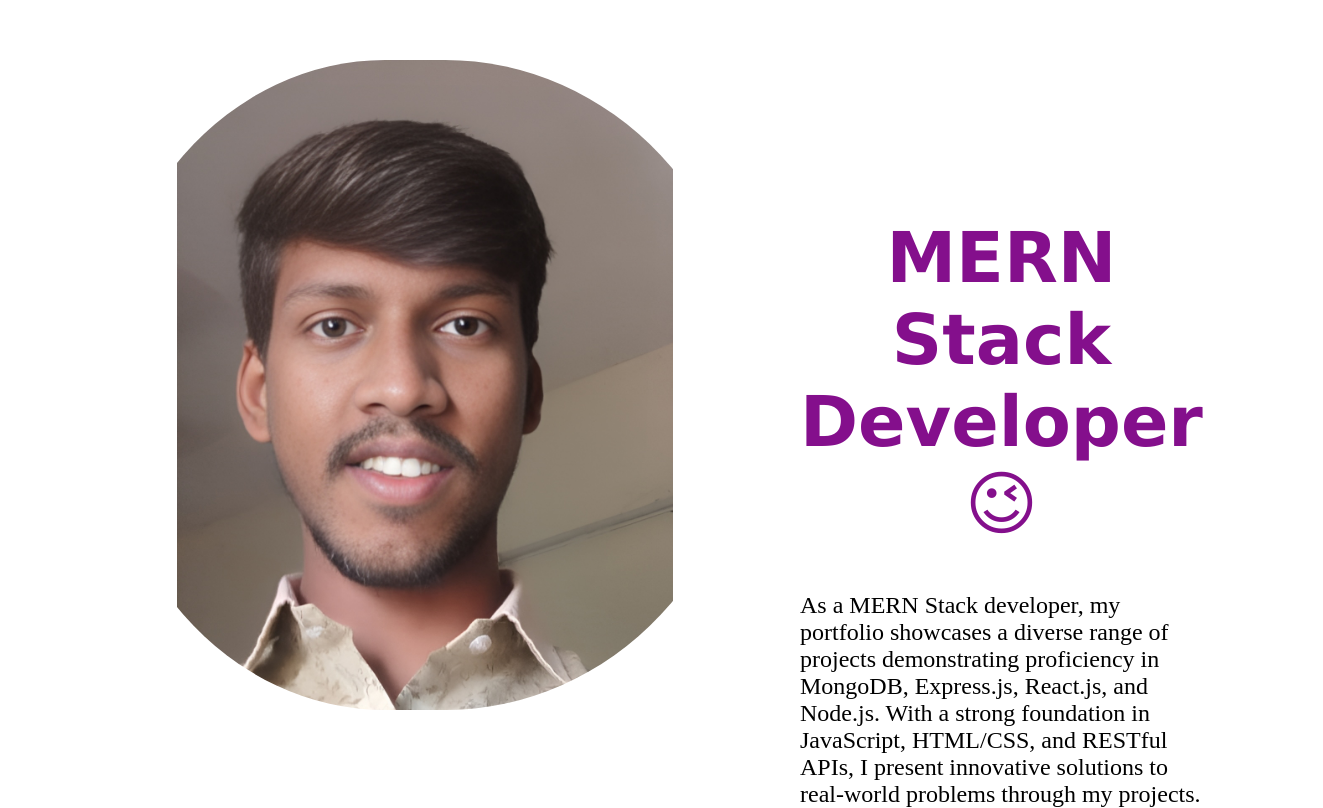
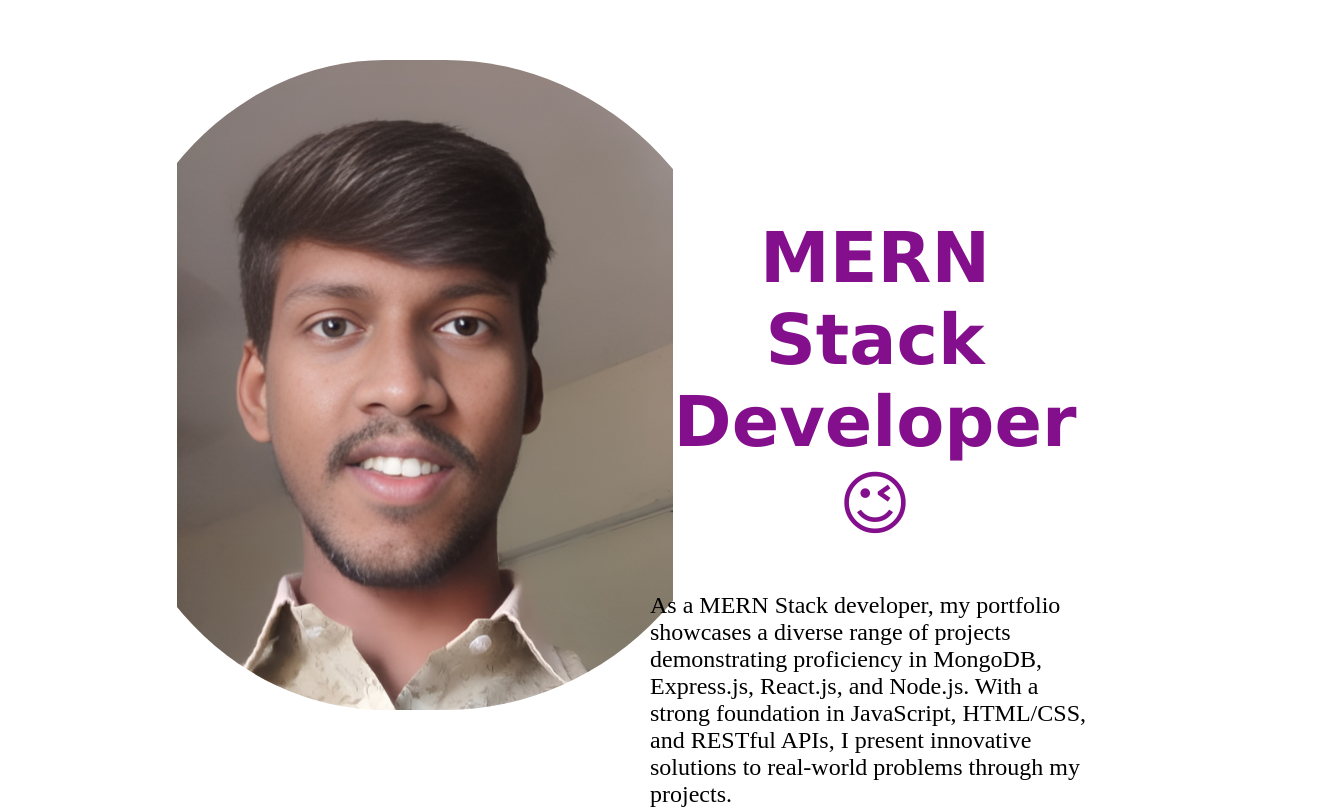
Before and after one commit to Samuvel-raja/Codsoft-Internship-Task1, a React (Create React App) app: page /about in a window 1280 px wide. Shown: the whole page, 1323 px wide, since content can reach past the window. Built offline with nearby package versions, Linux system fonts and the light colour scheme.

Commit message:
Update About.css

```diff
--- a/src/styles/About.css
+++ b/src/styles/About.css
@@ -5,7 +5,7 @@
 }
 
 .about-left-cont {
-    width: 600px;
+    width: 450px;
     padding: 40px;
 
 
@@ -14,7 +14,7 @@
 .about-right-cont {
 
 
-    width: 600px;
+    width: 450px;
     height: 550px;
     padding: 120px;
 }
```
